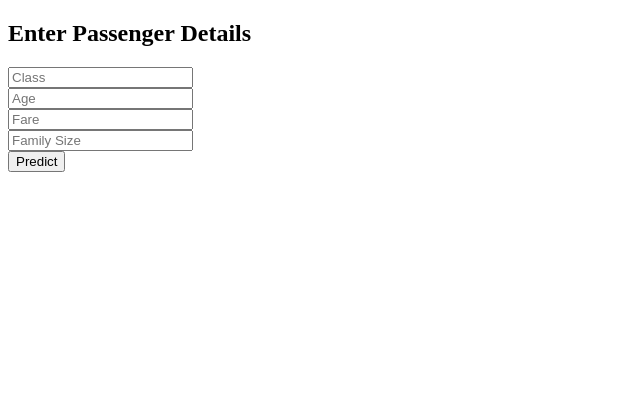
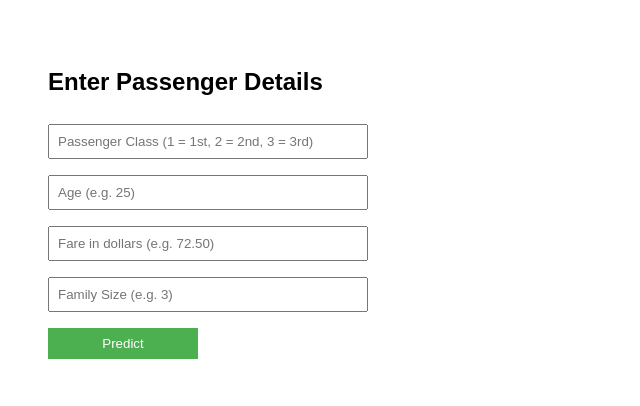
Before and after one commit to rohit7388/titanic-ml-app, a Flask app: page / in a window 1280 px wide. Shown: the top 406 px of the page, without its empty margins (0-640 px from the left). Run offline with Flask 3, Linux system fonts and the light colour scheme; parts of the project's set-up code (start-up, migrations or seed data) failed here and were passed over.

Commit message:
Update index.html

```diff
--- a/templates/index.html
+++ b/templates/index.html
@@ -1,15 +1,36 @@
 <!DOCTYPE html>
 <html>
-<head><title>Titanic Predictor</title></head>
+<head>
+    <title>Titanic Survival Predictor</title>
+    <style>
+        body {
+            font-family: Arial, sans-serif;
+            padding: 40px;
+        }
+        input[type="text"], input[type="submit"] {
+            margin: 8px 0;
+            padding: 8px;
+            width: 300px;
+        }
+        input[type="submit"] {
+            width: 150px;
+            background-color: #4CAF50;
+            color: white;
+            border: none;
+            cursor: pointer;
+        }
+    </style>
+</head>
 <body>
     <h2>Enter Passenger Details</h2>
-    <form action="/predict" method="POST">
-        <input type="text" name="Pclass" placeholder="Class"><br>
-        <input type="text" name="Age" placeholder="Age"><br>
-        <input type="text" name="Fare" placeholder="Fare"><br>
-        <input type="text" name="FamilySize" placeholder="Family Size"><br>
+    <form action="/predict" method="post">
+        <input type="text" name="Pclass" placeholder="Passenger Class (1 = 1st, 2 = 2nd, 3 = 3rd)" required><br>
+        <input type="text" name="Age" placeholder="Age (e.g. 25)" required><br>
+        <input type="text" name="Fare" placeholder="Fare in dollars (e.g. 72.50)" required><br>
+        <input type="text" name="FamilySize" placeholder="Family Size (e.g. 3)" required><br>
         <input type="submit" value="Predict">
     </form>
+
     {% if prediction_text %}
         <h3>Prediction: {{ prediction_text }}</h3>
     {% endif %}
```
